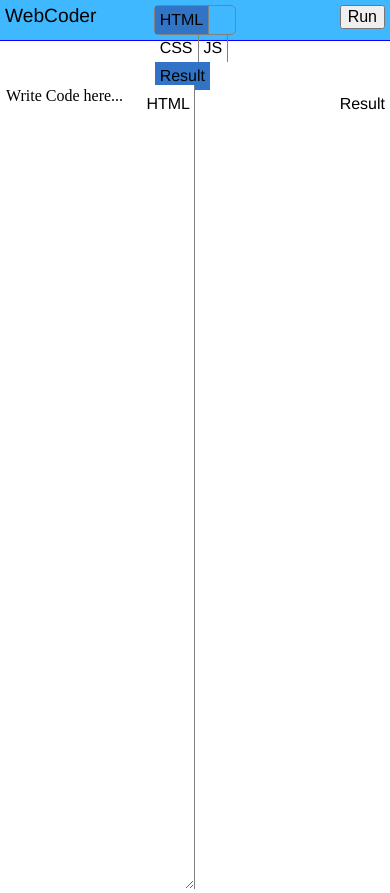
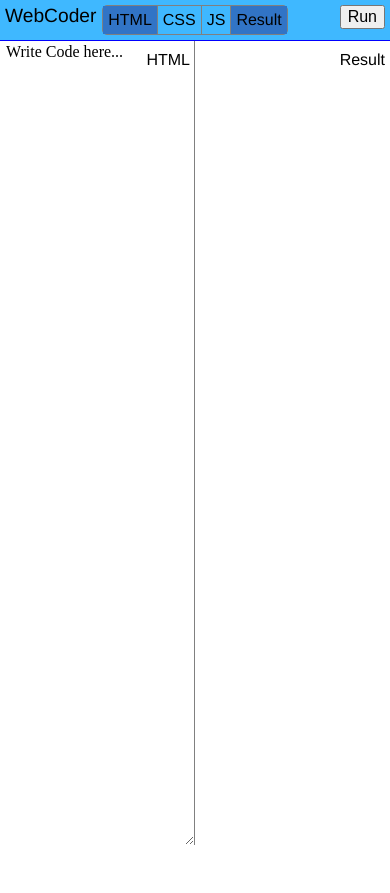
Before and after one commit to rishabh-bhatia/WebsiteCoder, a plain HTML site: page index.html in a window 390 px wide. After the commit the page ends 849 px from the top, so only its background shows below. Drawn offline with nearby package versions, Linux system fonts and the light colour scheme.

Commit message:
Toggle buttons
Responsiveness for big displays improved.

```diff
--- a/index.html
+++ b/index.html
@@ -9,6 +9,20 @@
 	<script type="text/javascript" src="https://code.jquery.com/jquery-3.2.1.js"
   integrity="sha256-DZAnKJ/6XZ9si04Hgrsxu/8s717jcIzLy3oi35EouyE="
   crossorigin="anonymous"></script>
+
+  <script type="text/javascript">
+
+  	function onLoad() {
+
+			var toggleWidth=$("#a").width()+$("#b").width()+$("#c").width()+$("#res").width();
+  			//window.alert(toggleWidth);
+
+            $("#toggle").css("width", (toggleWidth+43)+ "px");
+
+		}
+
+		window.onload=onLoad;
+  </script>
 
 	<style type="text/css">
 
@@ -45,7 +59,7 @@
 		#toggle{
 
 			list-style: none;
-			width:20.7%;
+
 			border:1px solid grey;
 			margin: 0 auto;
 			padding: 0px;
@@ -58,6 +72,8 @@
 
 		#toggle li{
 			float: left;
+			position: relative;
+			left: 0px;
 			border-right: 1px solid grey;
 			padding:5px;
 
@@ -104,7 +120,7 @@
 
 		iframe{
 			height: 100%;
-			width: 100%;
+			width:100%;
 			position: relative;
 			border:none;
 			left: 10px;
@@ -136,9 +152,9 @@
 				</div>
 
 				<ul id="toggle">
-					<li class="toggle selected">HTML</li>
-					<li class="toggle">CSS</li>
-					<li class="toggle">JS</li>
+					<li class="toggle selected" id="a">HTML</li>
+					<li class="toggle" id="b">CSS</li>
+					<li class="toggle" id="c">JS</li>
 					<li class="toggle selected" id="res">Result</li>
 
 
@@ -196,10 +212,15 @@
 
 		<script type="text/javascript">
 
+
+
 			var winHeight=$(window).height();
 			var menuHeight=$("#menu").height();
 
+
 			var codeHeight=winHeight-menuHeight;
+
+
 
 			$(".code").height(codeHeight+"px");
 
```
